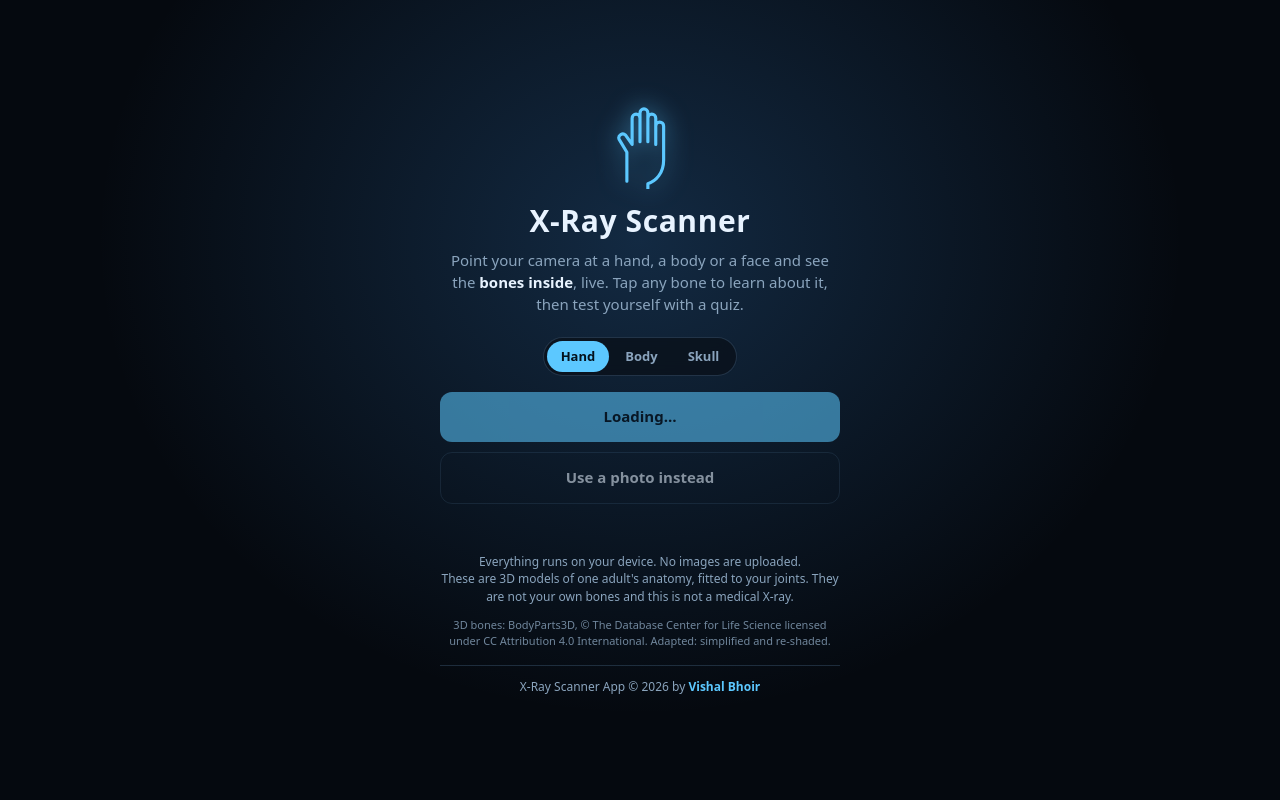
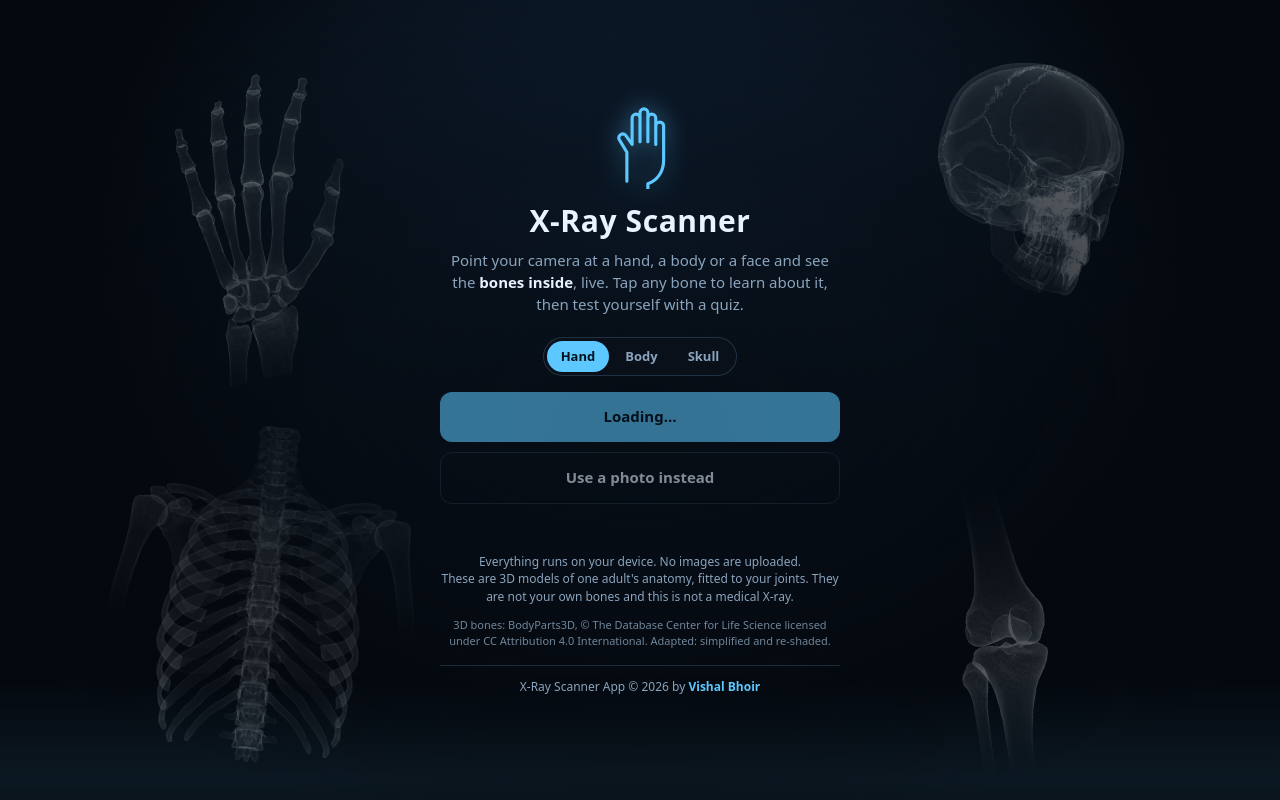
Before and after one commit to vishalbhoir18/xray-scanner, a plain HTML site: page index.html in a window 1280 px wide. Drawn offline with Linux system fonts and the light colour scheme.

Commit message:
Add X-ray pictures to the start screen background
Four X-ray films (hand, skull, chest and knee), rendered from the app's own
3D bones in its X-ray look, drift slowly around the start screen with a faint
scanning sweep. The middle stays dark so the text is easy to read, and the
motion stops for people who ask their device to reduce motion.

Co-Authored-By: Claude Opus 5.5 <noreply@anthropic.com>

```diff
--- a/index.html
+++ b/index.html
@@ -102,6 +102,14 @@
 
   <!-- Start screen -->
   <section id="start" class="start">
+    <!-- X-ray pictures rendered from the app's own 3D bones, drifting behind the text -->
+    <div class="start-art" aria-hidden="true">
+      <img class="xr xr-hand" src="images/xray-hand.webp" alt="" width="1000" height="1000" decoding="async" />
+      <img class="xr xr-skull" src="images/xray-skull.webp" alt="" width="1000" height="1000" decoding="async" />
+      <img class="xr xr-chest" src="images/xray-chest.webp" alt="" width="1000" height="1000" decoding="async" />
+      <img class="xr xr-knee" src="images/xray-knee.webp" alt="" width="1000" height="1000" decoding="async" />
+      <div class="xr-scan"></div>
+    </div>
     <div class="card">
       <div class="logo" aria-hidden="true">
         <svg viewBox="0 0 64 64"><path d="M22 58V36l-6-10a3 3 0 0 1 5-3l5 7V10a3 3 0 0 1 6 0v18-22a3 3 0 0 1 6 0v22-18a3 3 0 0 1 6 0v20-14a3 3 0 0 1 6 0v26c0 10-6 16-12 18v8" fill="none" stroke="currentColor" stroke-width="2.4" stroke-linecap="round" stroke-linejoin="round"/></svg>
--- a/models/CREDITS.txt
+++ b/models/CREDITS.txt
@@ -8,6 +8,9 @@ Changes made for this app: selected the skeleton parts of Release 4.0 (is-a tree
 simplified or smoothed them, added lighting and surface data to each point, and compressed them.
 The build script is tools/build-models.mjs.
 
+The X-ray pictures in images/ (hand, skull, chest, knee) are rendered from these same models
+in the app's X-ray film look, so the same credit applies to them.
+
 Note on the licence: the licence page linked above, last updated 2025-02-27 when checked on
 2026-11-02, states CC BY 4.0. The header inside each original .obj file (dated 2011) still names
 the older licence, CC BY-SA 2.1 Japan, and links to that same page.
--- a/style.css
+++ b/style.css
@@ -240,8 +240,67 @@ button:disabled { cursor: default; opacity: 0.55; }
   overflow-y: auto;
 }
 .start .card {
+  position: relative;
+  z-index: 1;
   width: min(400px, 100%);
   text-align: center;
+}
+
+/* X-ray pictures around the edges, kept faint behind the text */
+.start-art {
+  position: fixed;
+  inset: 0;
+  overflow: hidden;
+  pointer-events: none;
+}
+.start-art::after {
+  content: '';
+  position: absolute;
+  inset: 0;
+  background: radial-gradient(ellipse 60% 54% at 50% 50%, rgba(5, 9, 15, 0.84) 0%, rgba(5, 9, 15, 0.55) 58%, rgba(5, 9, 15, 0.08) 100%);
+}
+.xr {
+  position: absolute;
+  width: var(--size);
+  height: auto;
+  opacity: 0;
+  transform: rotate(var(--r));
+  animation: xr-in 1.6s ease-out var(--delay) forwards, xr-drift 18s ease-in-out var(--delay) infinite;
+}
+.xr-hand  { --size: min(80vw, 470px); --r: -14deg; --o: 0.55; --delay: 0s;   top: -6%;    left: -18%; }
+.xr-skull { --size: min(58vw, 380px); --r: 10deg;  --o: 0.5;  --delay: 0.3s; top: 4%;     right: -16%; }
+.xr-chest { --size: min(82vw, 520px); --r: 5deg;   --o: 0.42; --delay: 0.6s; bottom: -7%;  left: -28%; }
+.xr-knee  { --size: min(54vw, 340px); --r: -9deg;  --o: 0.48; --delay: 0.9s; bottom: -1%;  right: -15%; }
+
+/* On wide screens there is room to show them whole, around the text */
+@media (min-width: 900px) {
+  .xr-hand  { --size: min(44vh, 460px); top: 4%;  left: 6%; }
+  .xr-skull { --size: min(40vh, 400px); top: 3%;  right: 7%; }
+  .xr-chest { --size: min(52vh, 520px); bottom: -6%; left: 4%; }
+  .xr-knee  { --size: min(42vh, 400px); bottom: -2%; right: 8%; }
+}
+
+/* A faint band of light sweeping down, like a scanner */
+.xr-scan {
+  position: absolute;
+  left: 0;
+  right: 0;
+  top: -30vh;
+  height: 26vh;
+  background: linear-gradient(to bottom, transparent, rgba(92, 200, 255, 0.09) 50%, transparent);
+  animation: xr-scan 7s linear infinite;
+}
+
+@keyframes xr-in { to { opacity: var(--o); } }
+@keyframes xr-drift {
+  0%, 100% { transform: rotate(var(--r)) translateY(0); }
+  50% { transform: rotate(calc(var(--r) + 2deg)) translateY(-12px); }
+}
+@keyframes xr-scan { to { transform: translateY(160vh); } }
+
+@media (prefers-reduced-motion: reduce) {
+  .xr { animation: none; opacity: var(--o); }
+  .xr-scan { display: none; }
 }
 .logo {
   width: 84px; height: 84px;
```
Also changed, not shown: README.md, images/xray-chest.webp (added), images/xray-hand.webp (added), images/xray-knee.webp (added), images/xray-skull.webp (added).
